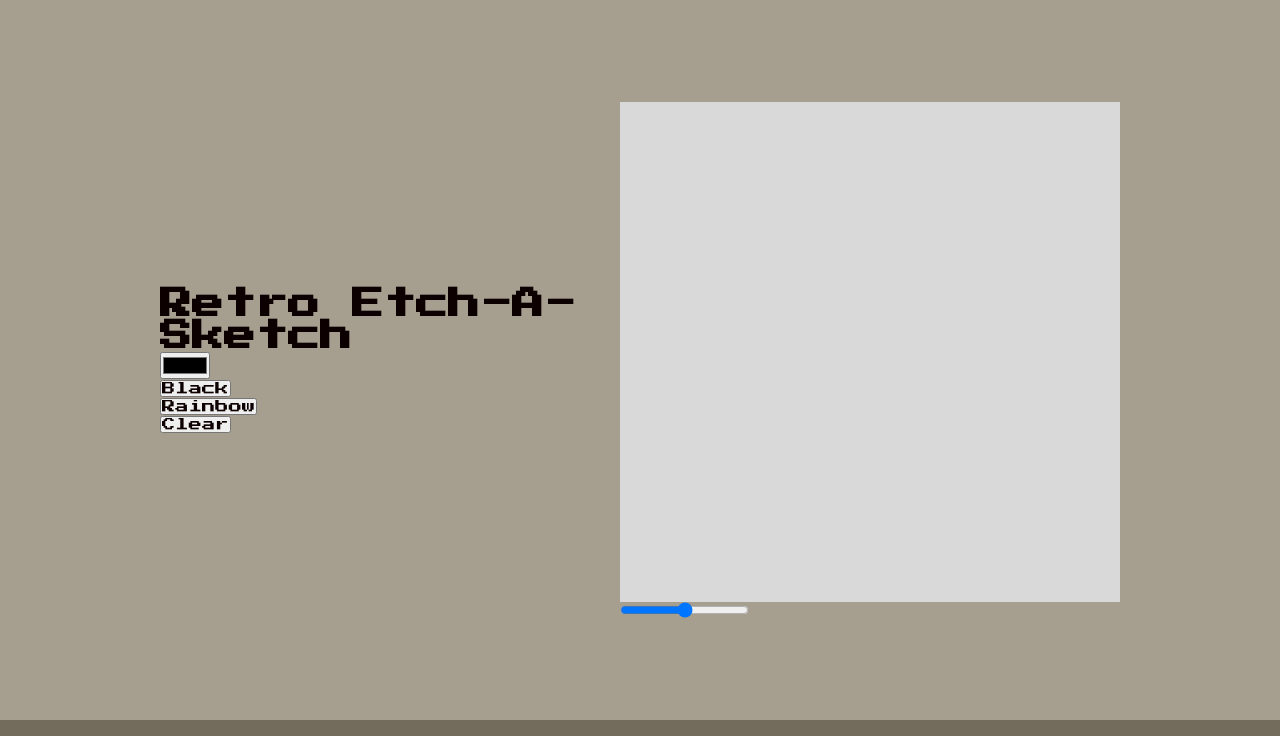
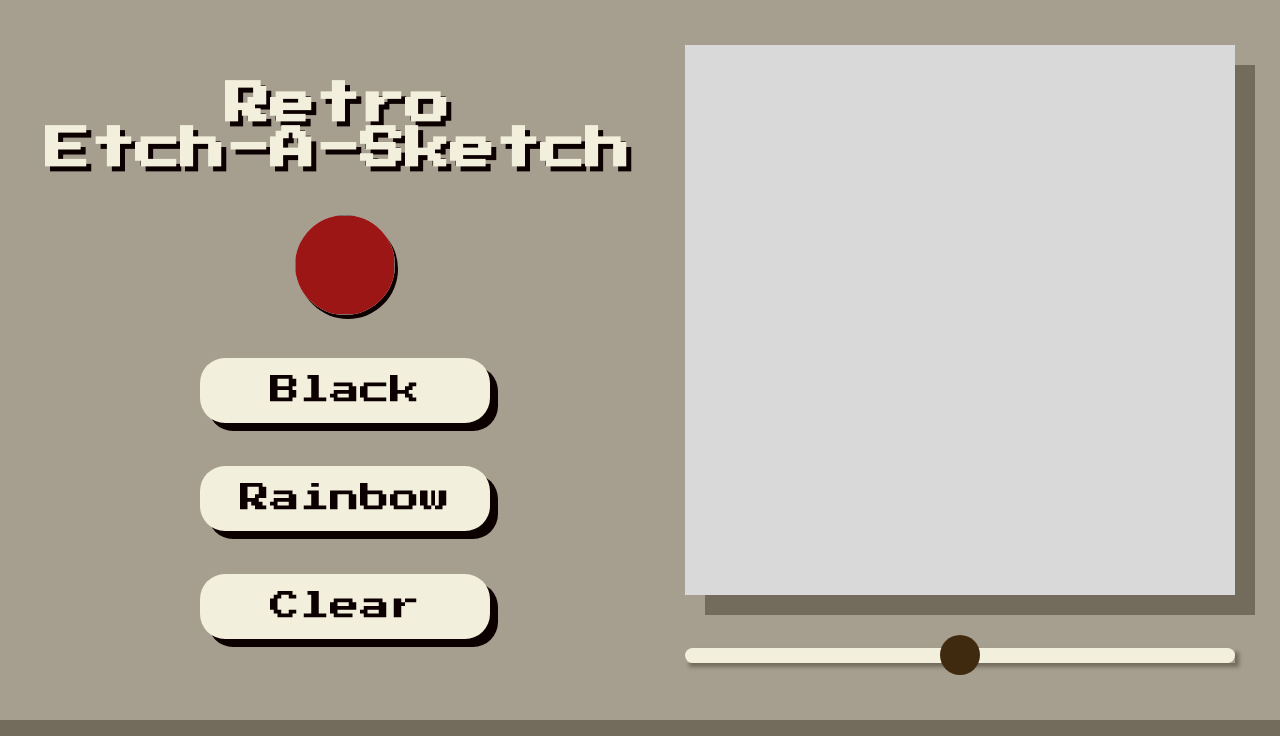
Before and after one commit to jperez331/etch-a-sketch, a plain HTML site: page index.html in a window 1280 px wide. Shown: the top 736 px of the page. Drawn offline with Linux system fonts and the light colour scheme.

Commit message:
finished UI

```diff
--- a/index.html
+++ b/index.html
@@ -16,20 +16,28 @@
 		<main>
 			<div class="main-container">
 				<!-- left side of the screen -->
-				<div>
-					<div>
-						<h1>Retro Etch-A-Sketch</h1>
+				<div class="left-container">
+					<div class="title">
+						<h1>
+							Retro <br />
+							Etch-A-Sketch
+						</h1>
 					</div>
-					<div>
-						<input type="color" name="colorPicker" id="picker" />
+					<div id="pickerDiv">
+						<input
+							type="color"
+							name="colorPicker"
+							id="picker"
+							value="#9D1616"
+						/>
 					</div>
-					<div>
+					<div class="btns">
 						<input type="button" value="Black" />
 					</div>
-					<div>
+					<div class="btns">
 						<input type="button" value="Rainbow" />
 					</div>
-					<div>
+					<div class="btns">
 						<input type="button" value="Clear" />
 					</div>
 				</div>
@@ -38,7 +46,7 @@
 					<div>
 						<div id="canvas"></div>
 					</div>
-					<div>
+					<div class="sliderDiv">
 						<input type="range" name="slider" id="slider" />
 					</div>
 				</div>
--- a/style.css
+++ b/style.css
@@ -40,10 +40,133 @@ main {
 	gap: 40px;
 }
 
+/* left side if the main content */
+.left-container {
+	display: flex;
+	height: 600px;
+	height: 600px;
+	flex-direction: column;
+	align-items: center;
+	justify-content: space-around;
+}
+.title {
+	width: 600px;
+}
+.title h1 {
+	color: var(--bone);
+	display: flex;
+	text-align: center;
+	font-size: 45px;
+	line-height: 45px;
+	text-shadow: 5px 5px 0px var(--black);
+}
+#pickerDiv input {
+	border-radius: 50%;
+	height: 100px;
+	width: 100px;
+	border: none;
+	overflow: hidden;
+	cursor: pointer;
+	outline: none;
+	box-shadow: 3px 4px 0px var(--black);
+}
+
+input[type="color"]::-webkit-color-swatch-wrapper {
+	padding: 0;
+}
+.btns {
+	height: 65px;
+	width: 290px;
+	display: flex;
+	align-items: center;
+	justify-content: center;
+}
+.btns input {
+	cursor: pointer;
+	border: none;
+	background-color: var(--bone);
+	border-radius: 25px;
+	height: 100%;
+	width: 100%;
+	font-size: 30px;
+	box-shadow: 8px 8px 0px var(--black);
+}
+
+/* rigth side of the main content */
+
 #canvas {
-	height: 500px;
-	width: 500px;
+	height: 550px;
+	width: 550px;
 	background-color: var(--white);
+	box-shadow: 20px 20px 0px var(--darkGray);
+}
+.sliderDiv {
+	display: flex;
+	align-items: center;
+	justify-content: center;
+	margin-top: 40px;
+}
+.sliderDiv input {
+	box-shadow: 4px 4px 4px var(--darkGray);
+}
+input[type="range"] {
+	width: 100%;
+	margin: 12.5px 0;
+	background-color: transparent;
+	-webkit-appearance: none;
+}
+input[type="range"]:focus {
+	outline: none;
+}
+input[type="range"]::-webkit-slider-runnable-track {
+	background: #f2efdc;
+	border: 1px solid rgba(0, 0, 0, 0);
+	border-radius: 10px;
+	width: 100%;
+	height: 15px;
+	cursor: pointer;
+}
+input[type="range"]::-webkit-slider-thumb {
+	margin-top: -13.5px;
+	width: 40px;
+	height: 40px;
+	background: #402a0f;
+	border: 1px solid rgba(0, 0, 0, 0);
+	border-radius: 25px;
+	cursor: pointer;
+	-webkit-appearance: none;
+}
+
+input[type="range"]::-moz-range-track {
+	background: #f2efdc;
+	border: 1px solid rgba(0, 0, 0, 0);
+	border-radius: 10px;
+	width: 100%;
+	height: 15px;
+	cursor: pointer;
+}
+input[type="range"]::-moz-range-thumb {
+	width: 40px;
+	height: 40px;
+	background: #402a0f;
+	border: 1px solid rgba(0, 0, 0, 0);
+	border-radius: 25px;
+	cursor: pointer;
+}
+input[type="range"]::-ms-track {
+	background: transparent;
+	border-width: 13.5px 0;
+	color: transparent;
+	width: 100%;
+	height: 15px;
+	cursor: pointer;
+}
+input[type="range"]::-ms-thumb {
+	width: 40px;
+	height: 40px;
+	background: var(--brown);
+	border-radius: 25px;
+	cursor: pointer;
 }
 
 /* Here Starts the footer */
```
